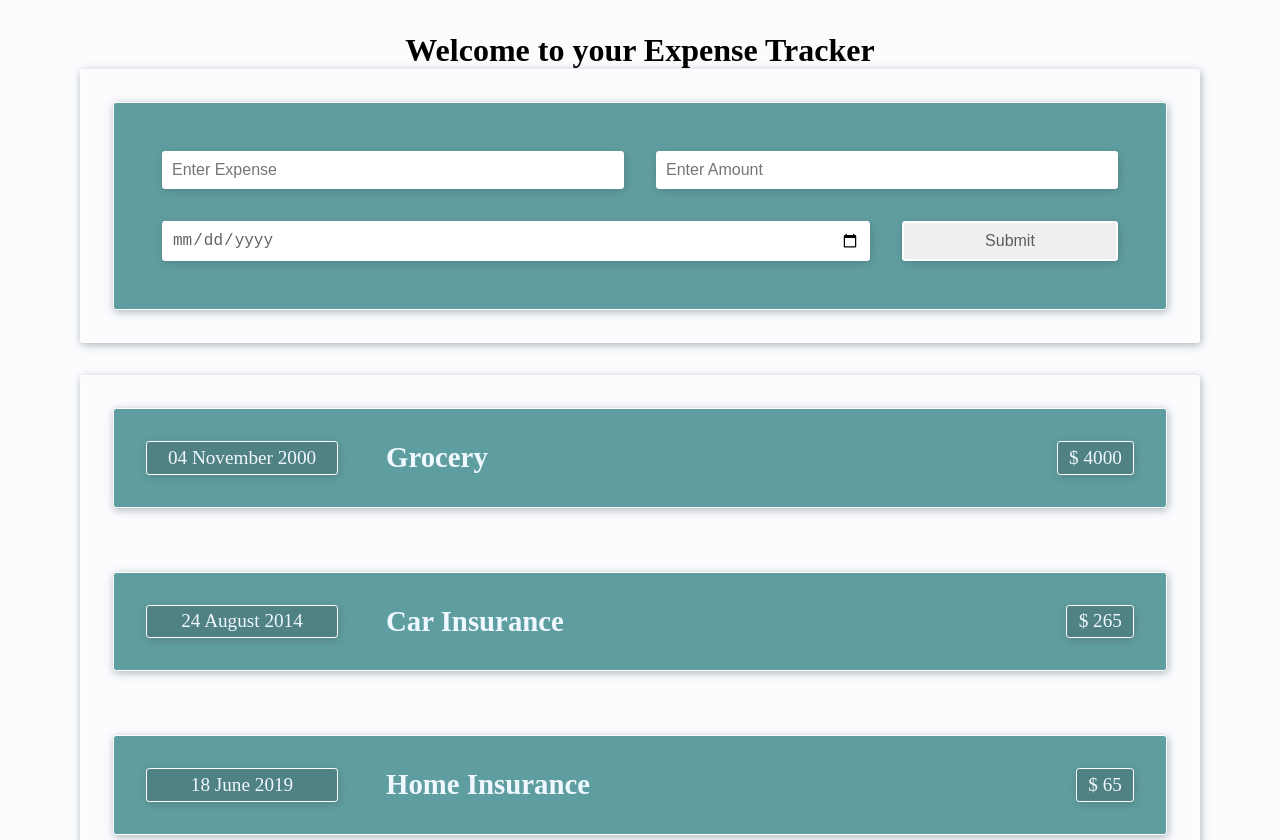
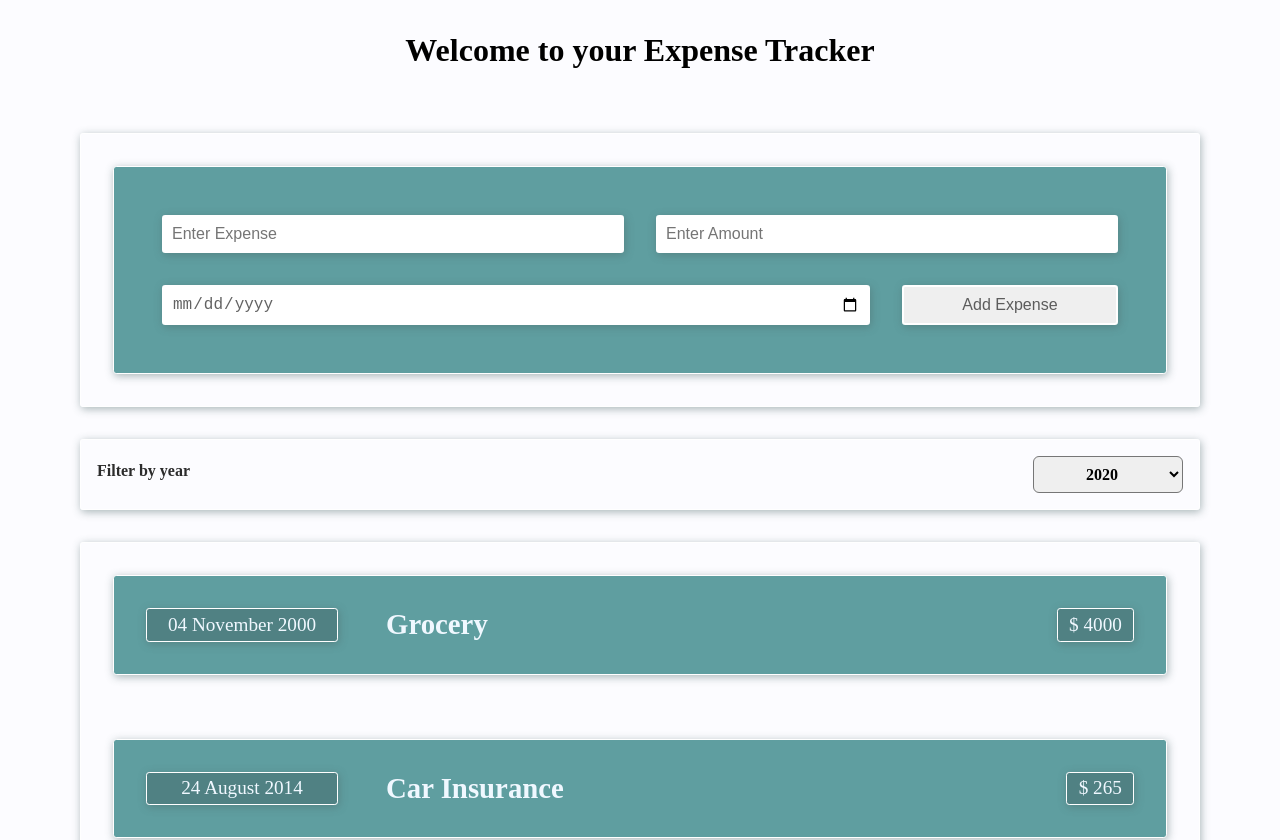
Before and after one commit to manjiriphatak/expense-tracker, a React (Create React App) app: page / in a window 1280 px wide. Shown: the top 840 px of the page. Built offline with nearby package versions, Linux system fonts and the light colour scheme.

Commit message:
created the expense year filter

```diff
--- a/src/App.css
+++ b/src/App.css
@@ -15,10 +15,13 @@ body {
   display: flex;
   flex-direction: column;
   text-align: center;
+  gap: 2rem;
+}
+.header {
+  margin-bottom: 2rem;
 }
 
 .expense-section {
-  margin-top: 2rem;
   display: flex;
   flex-direction: column;
   font-size: 1.2rem;
--- a/src/App.js
+++ b/src/App.js
@@ -1,9 +1,16 @@
+import React, { useState } from "react";
 import "./App.css";
 import ExpenseSection from "./ExpenseSection";
 import Card from "./Card";
 import ExpenseForm from "./ExpenseForm";
+import ExpenseFilter from "./ExpenseFilter";
 
 function App() {
+  const [filter, setFilter] = useState("2020");
+  const handleFilterYear = (filterYear) => {
+    setFilter(filterYear);
+  };
+
   const expenses = [
     {
       id: 1,
@@ -38,6 +45,7 @@ function App() {
       <Card className="form">
         <ExpenseForm />
       </Card>
+      <ExpenseFilter selected={filter} onFilterYear={handleFilterYear} />
       <Card className="expense-section">
         <ExpenseSection data={expenses[3]} />
         <ExpenseSection data={expenses[0]} />
--- /dev/null
+++ b/src/ExpenseFilter.css
@@ -0,0 +1,24 @@
+.expenses-filter {
+  color: rgb(44, 44, 44);
+  padding: 0 1rem;
+}
+
+.expenses-filter__control {
+  display: flex;
+  width: 100%;
+  align-items: center;
+  justify-content: space-between;
+  margin: 1rem 0;
+}
+
+.expenses-filter label {
+  font-weight: bold;
+  margin-bottom: 0.5rem;
+}
+
+.expenses-filter select {
+  font: inherit;
+  padding: 0.5rem 3rem;
+  font-weight: bold;
+  border-radius: 6px;
+}
--- /dev/null
+++ b/src/ExpenseFilter.js
@@ -0,0 +1,27 @@
+import React from "react";
+import Card from "./Card";
+import "./ExpenseFilter.css";
+
+const ExpenseFilter = (prop) => {
+  const handleYearSelect = (event) => {
+    prop.onFilterYear(event.target.value);
+  };
+
+  return (
+    <Card>
+      <div className="expenses-filter">
+        <div className="expenses-filter__control">
+          <label>Filter by year</label>
+          <select value={prop.selected} onChange={handleYearSelect}>
+            <option value="2022">2022 </option>
+            <option value="2021">2021</option>
+            <option value="2020">2020</option>
+            <option value="2019">2019</option>
+          </select>
+        </div>
+      </div>
+    </Card>
+  );
+};
+
+export default ExpenseFilter;
--- a/src/ExpenseForm.js
+++ b/src/ExpenseForm.js
@@ -19,6 +19,15 @@ const ExpenseFrom = () => {
 
   const handleAddNewExpense = (event) => {
     event.preventDefault();
+    const NewExpense = {
+      Title: expenseItem,
+      Amount: expenseItemAmount,
+      date: new Date(expenseItemDate),
+    };
+    console.log(NewExpense);
+    setExpenseItem("");
+    setExpenseItemAmount("");
+    setExpenseItemDate("");
   };
 
   return (
@@ -28,6 +37,7 @@ const ExpenseFrom = () => {
           {" "}
           <input
             type="text"
+            value={expenseItem}
             placeholder="Enter Expense"
             className="expenseFormInputStyle "
             onChange={HandleNewExpenseItem}
@@ -35,6 +45,7 @@ const ExpenseFrom = () => {
           <input
             type="number"
             placeholder="Enter Amount"
+            value={expenseItemAmount}
             className="expenseFormInputStyle "
             onChange={HandleNewExpenseAmount}
           />
@@ -43,10 +54,11 @@ const ExpenseFrom = () => {
           <input
             type="date"
             className="expenseFormInputStyle "
+            value={expenseItemDate}
             onChange={HandleNewExpenseDate}
           />
           <button type="submit" className="expenseFormInputStyle submitButton">
-            Submit
+            Add Expense
           </button>{" "}
         </div>
       </form>
```
